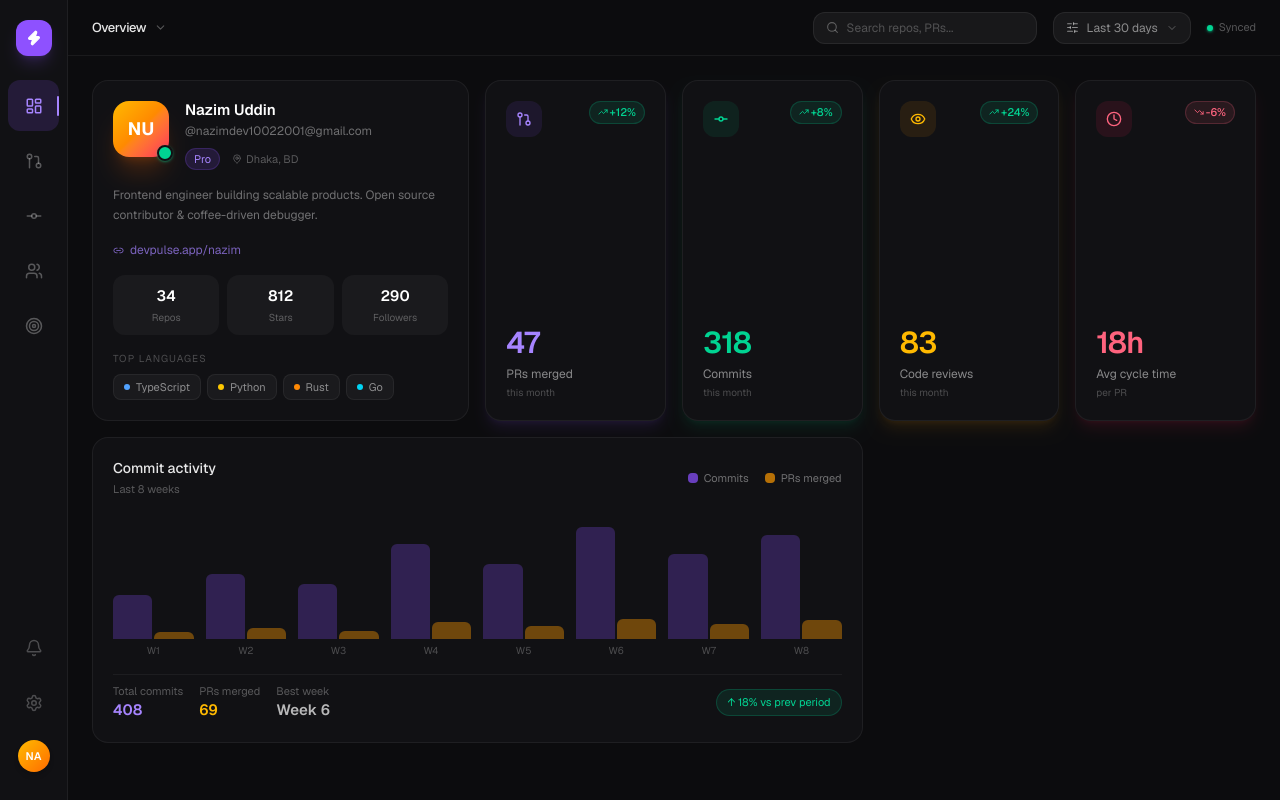
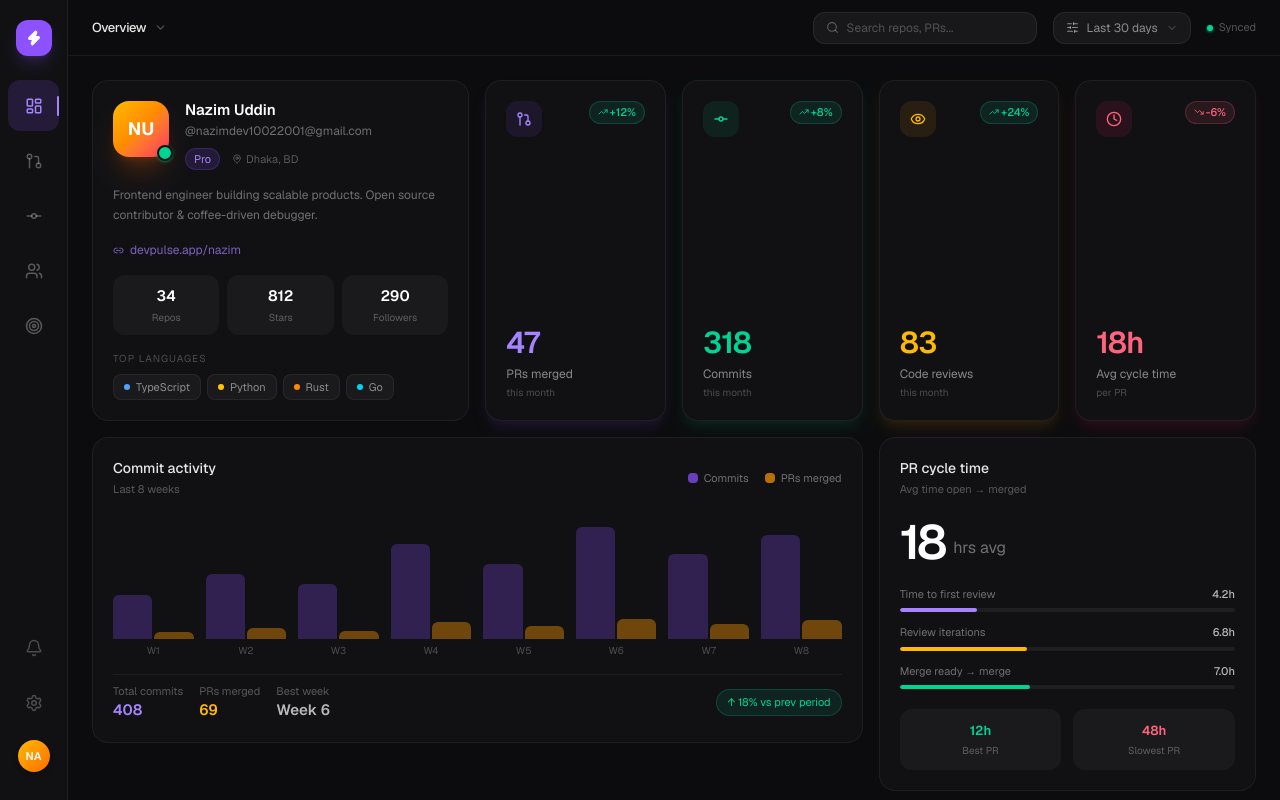
Before and after one commit to Nazim6269/Dev_Pulse, a Next.js app: page / in a window 1280 px wide. Built offline with nearby package versions, Linux system fonts and the light colour scheme.

Commit message:
✨ feat(ui) : add PRCycle component

```diff
--- a/app/_components/DashboardPageContent.tsx
+++ b/app/_components/DashboardPageContent.tsx
@@ -1,4 +1,4 @@
-import { Sidebar, TopBar, ProfileCard, StatsRow, ActivityChart } from "./index";
+import { Sidebar, TopBar, ProfileCard, StatsRow, ActivityChart, PRCycleCard } from "./index";
 
 export default function DashboardPage() {
     return (
@@ -20,6 +20,9 @@ export default function DashboardPage() {
                         <div className="col-span-12 md:col-span-8">
                             <ActivityChart />
                         </div>
+                        <div className="col-span-12 md:col-span-4">
+                            <PRCycleCard />
+                        </div>
                     </div>
                 </main>
             </div>
--- /dev/null
+++ b/app/_components/PRCycleCard.tsx
@@ -0,0 +1,49 @@
+const phases = [
+    { label: "Time to first review", value: "4.2h", pct: 23, color: "bg-violet-400" },
+    { label: "Review iterations", value: "6.8h", pct: 38, color: "bg-amber-400" },
+    { label: "Merge ready → merge", value: "7.0h", pct: 39, color: "bg-emerald-400" },
+  ];
+
+  export default function PRCycleCard() {
+    return (
+      <div className="bg-[#111114] border border-white/[0.06] rounded-2xl p-5 flex flex-col gap-5 h-full">
+        <div>
+          <p className="text-[14px] font-medium text-white/90">PR cycle time</p>
+          <p className="text-[11px] text-white/30 mt-0.5">Avg time open → merged</p>
+        </div>
+
+        {/* Big number */}
+        <div className="flex items-end gap-2">
+          <span className="text-5xl font-semibold tracking-tighter text-white">18</span>
+          <span className="text-[16px] text-white/40 mb-1.5">hrs avg</span>
+        </div>
+
+        {/* Progress phases */}
+        <div className="flex flex-col gap-3">
+          {phases.map(({ label, value, pct, color }) => (
+            <div key={label} className="flex flex-col gap-1.5">
+              <div className="flex items-center justify-between">
+                <span className="text-[11px] text-white/40">{label}</span>
+                <span className="text-[11px] font-medium text-white/70">{value}</span>
+              </div>
+              <div className="h-1 bg-white/[0.06] rounded-full overflow-hidden">
+                <div className={`h-full ${color} rounded-full`} style={{ width: `${pct}%` }} />
+              </div>
+            </div>
+          ))}
+        </div>
+
+        {/* Comparison */}
+        <div className="mt-auto grid grid-cols-2 gap-3">
+          <div className="bg-white/[0.04] rounded-xl p-3 text-center">
+            <p className="text-[13px] font-semibold text-emerald-400">12h</p>
+            <p className="text-[10px] text-white/30 mt-0.5">Best PR</p>
+          </div>
+          <div className="bg-white/[0.04] rounded-xl p-3 text-center">
+            <p className="text-[13px] font-semibold text-rose-400">48h</p>
+            <p className="text-[10px] text-white/30 mt-0.5">Slowest PR</p>
+          </div>
+        </div>
+      </div>
+    );
+  }
--- a/app/_components/index.ts
+++ b/app/_components/index.ts
@@ -4,3 +4,4 @@ export { default as TopBar } from "./TopBar";
 export { default as ProfileCard } from "./ProfileCard";
 export { default as StatsRow } from "./StatsRow";
 export { default as ActivityChart } from "./ActivityChart";
+export { default as PRCycleCard } from "./PRCycleCard";
```
